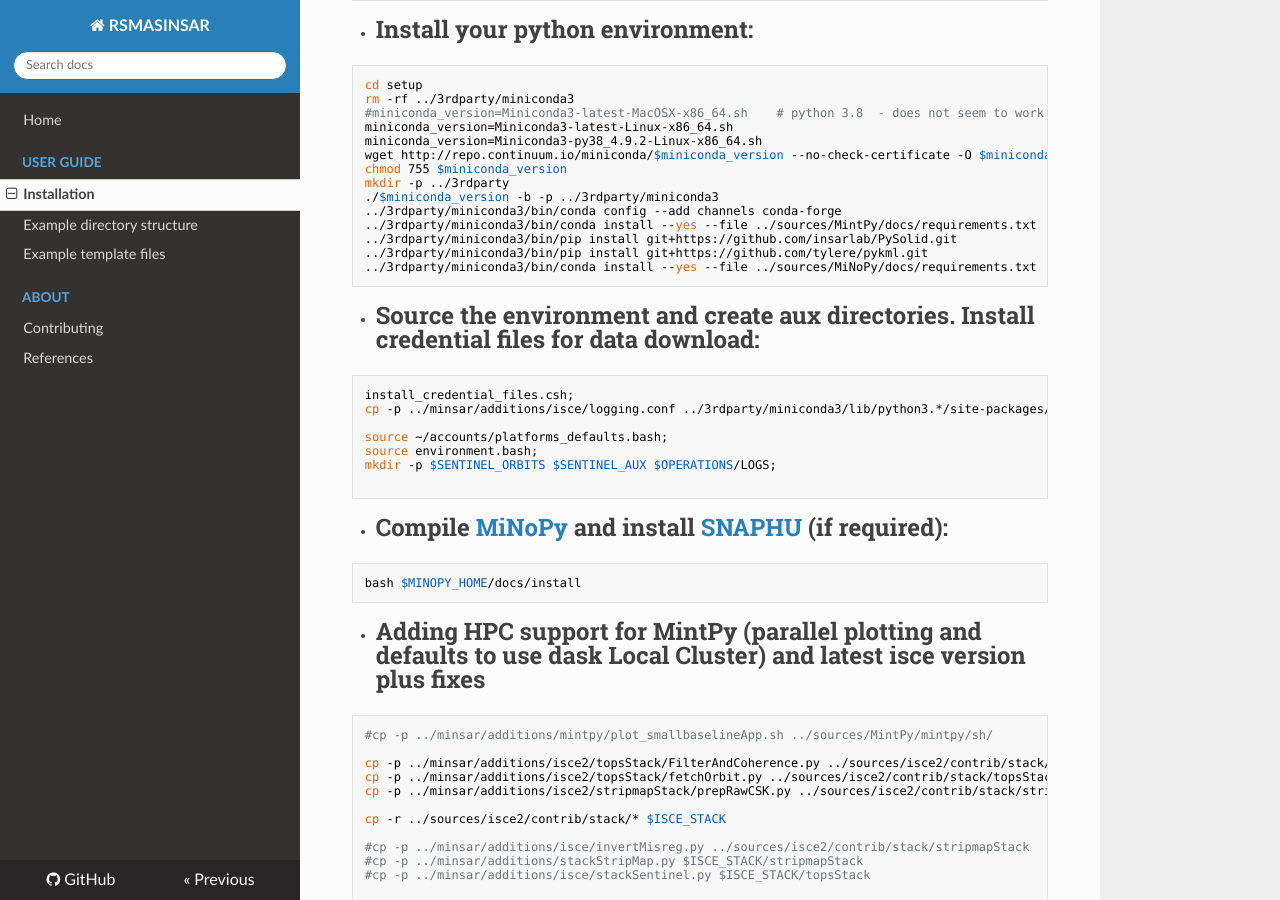
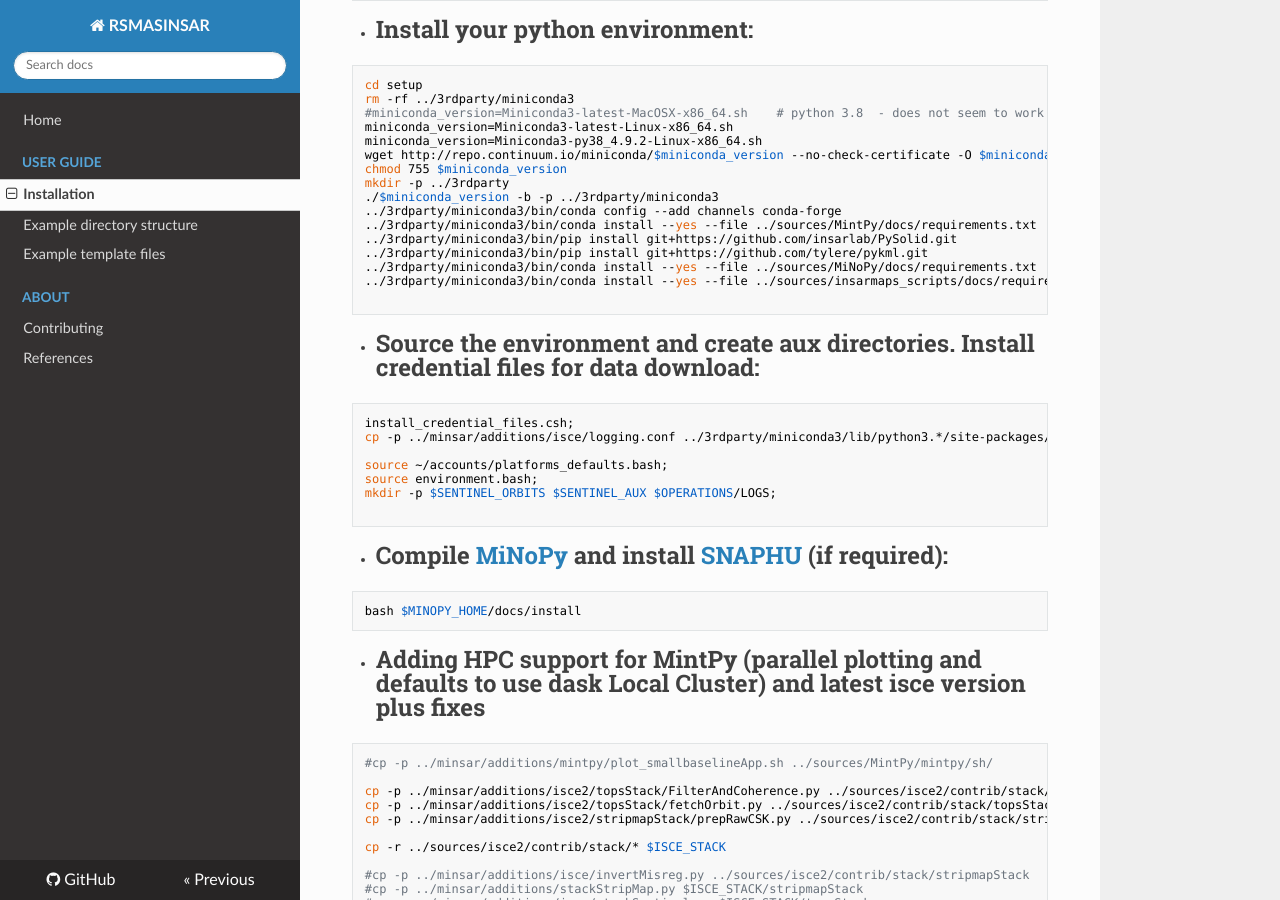
Before and after one commit to geodesymiami/rsmas_insar, an MkDocs documentation site: the page built from docs/installation.md, in a window 1280 px wide and 900 px high, scrolled down 831 px. Built offline with MkDocs 1.6.1, drawn with Linux system fonts in a browser that asks for light colours; nearby versions of some CDN libraries.

Commit message:
Update installation.md

````diff
--- a/docs/installation.md
+++ b/docs/installation.md
@@ -52,6 +52,8 @@
 ../3rdparty/miniconda3/bin/pip install git+https://github.com/insarlab/PySolid.git
 ../3rdparty/miniconda3/bin/pip install git+https://github.com/tylere/pykml.git
 ../3rdparty/miniconda3/bin/conda install --yes --file ../sources/MiNoPy/docs/requirements.txt
+../3rdparty/miniconda3/bin/conda install --yes --file ../sources/insarmaps_scripts/docs/requirements.txt
+
 ```
 * #Source the environment and create aux directories. Install credential files for data download:
 ```
````
